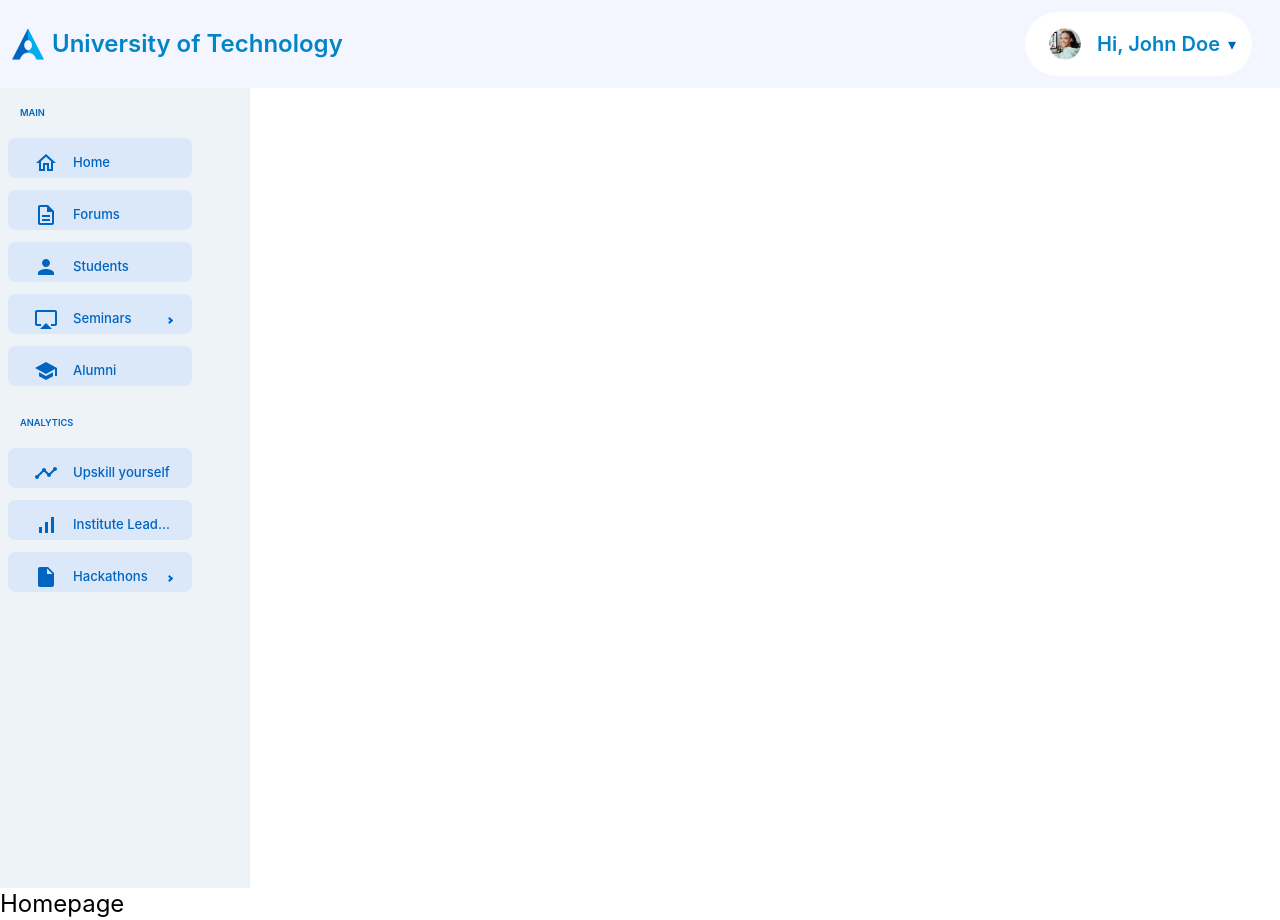
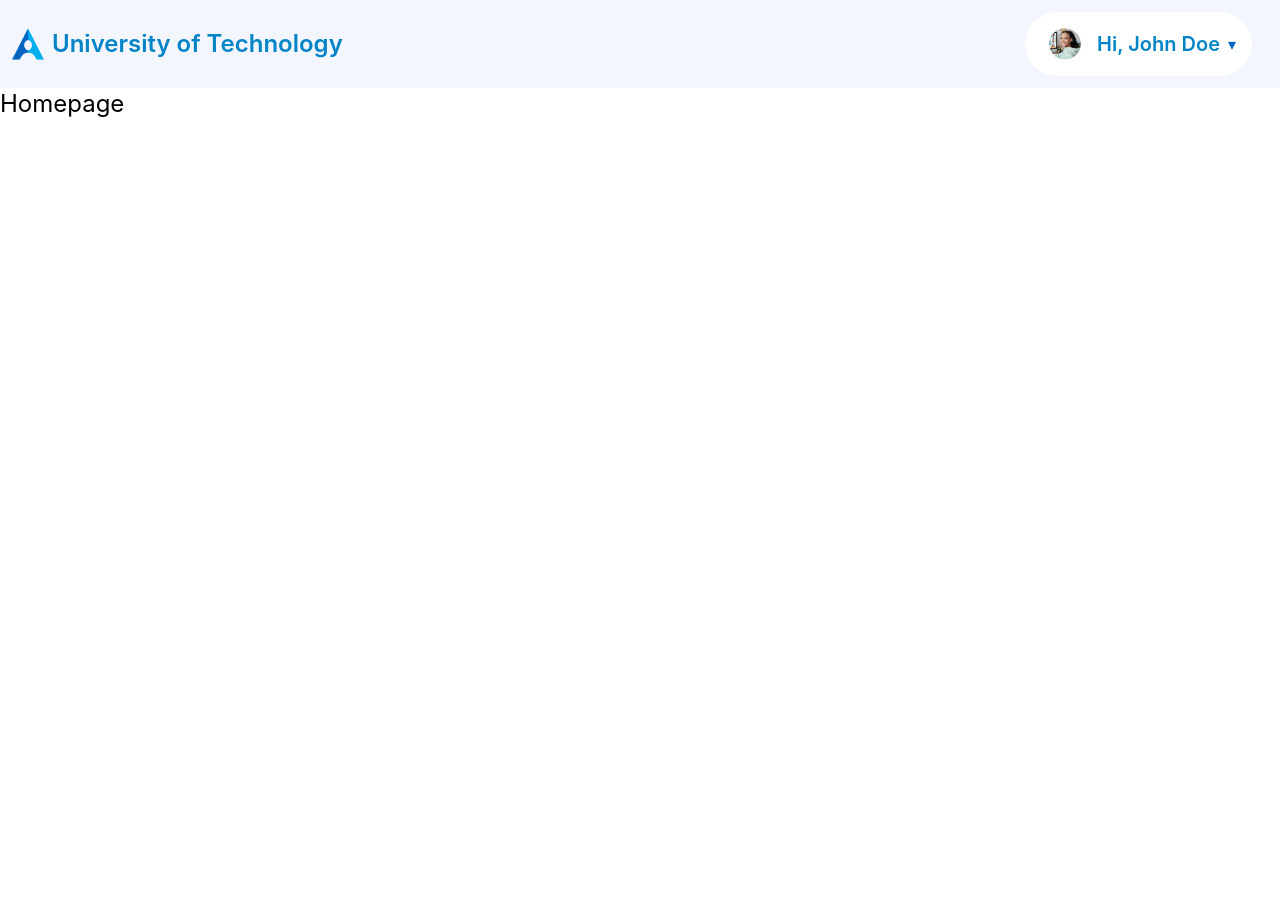
Before and after one commit to AtharvaBhatti/ALLY-Team-52, a React (Create React App) app in the folder frontend/: page / in a window 1280 px wide. After the commit the page ends 800 px from the top, so only its background shows below. Built offline with nearby package versions, Linux system fonts and the light colour scheme.

Commit message:
Added sidebar css

```diff
--- a/frontend/src/App.js
+++ b/frontend/src/App.js
@@ -8,7 +8,6 @@ function App() {
   return (
     <div>
       <Navbar/>
-      <SidebarPage/>
       <BrowserRouter>
         <Routes>
           <Route path="/" element={<Homepage />}></Route>
```
